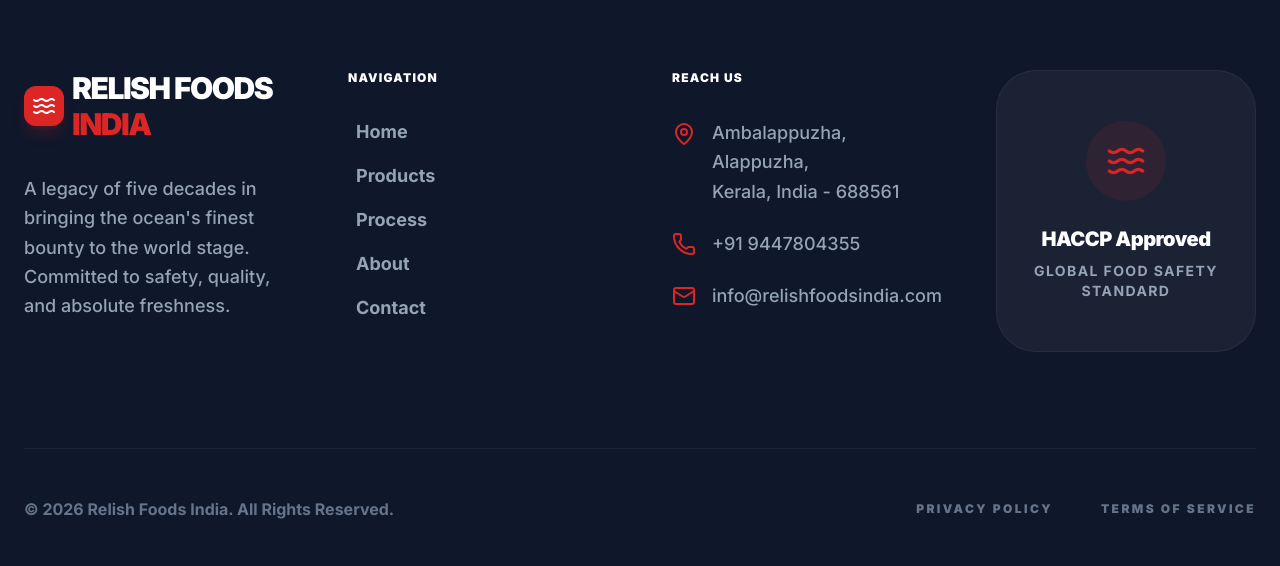
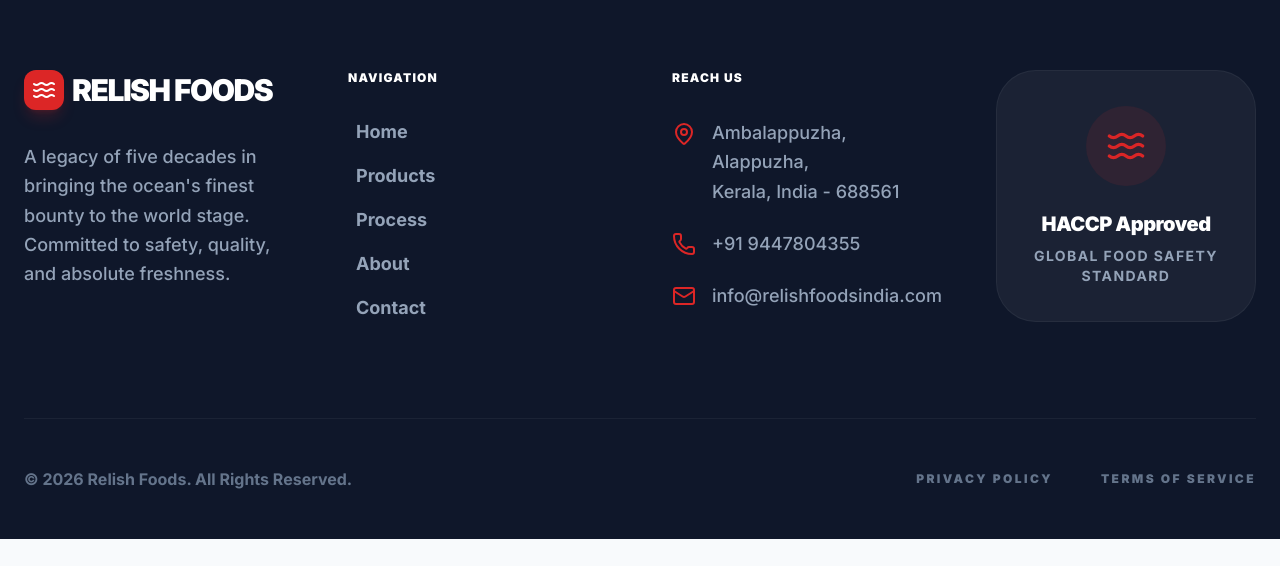
Before and after one commit to akashbijkumar/relish-foods, a React (Vite) app: page /contact in a window 1280 px wide. Shown: the part 2369-2935 px from the top of the page. After the commit the page ends 2908 px from the top, so only its background shows below. Built offline with nearby package versions, Linux system fonts and the light colour scheme.

Commit message:
Update website name to Relish Foods

```diff
--- a/package.json
+++ b/package.json
@@ -1,5 +1,5 @@
 {
-  "name": "new",
+  "name": "relish-foods",
   "homepage": "https://akashbijkumar.github.io/seafood-brand-site",
   "private": true,
   "version": "0.0.0",
--- a/src/components/Footer.jsx
+++ b/src/components/Footer.jsx
@@ -15,7 +15,7 @@
                             <div className="bg-red-600 p-2 rounded-xl group-hover:rotate-12 transition-transform shadow-lg shadow-red-600/20">
                                 <Waves className="w-6 h-6 text-white" />
                             </div>
-                            <span className="text-3xl font-black text-white tracking-tighter">RELISH FOODS <span className="text-red-600">INDIA</span></span>
+                            <span className="text-3xl font-black text-white tracking-tighter">RELISH FOODS</span>
                         </Link>
                         <p className="text-slate-400 text-lg leading-relaxed mb-8 font-medium">
                             A legacy of five decades in bringing the ocean's finest bounty to the world stage. Committed to safety, quality, and absolute freshness.
@@ -80,7 +80,7 @@
                 {/* Bottom Bar */}
                 <div className="pt-12 border-t border-white/5 flex flex-col md:flex-row justify-between items-center gap-8">
                     <p className="text-slate-500 font-bold text-center md:text-left">
-                        &copy; {currentYear} Relish Foods India. All Rights Reserved.
+                        &copy; {currentYear} Relish Foods. All Rights Reserved.
                     </p>
                     <div className="flex flex-wrap justify-center gap-8 md:gap-12">
                         <a href="#" className="text-slate-500 hover:text-white transition-all text-xs font-black uppercase tracking-[0.2em] hover:translate-x-1">Privacy Policy</a>
```
